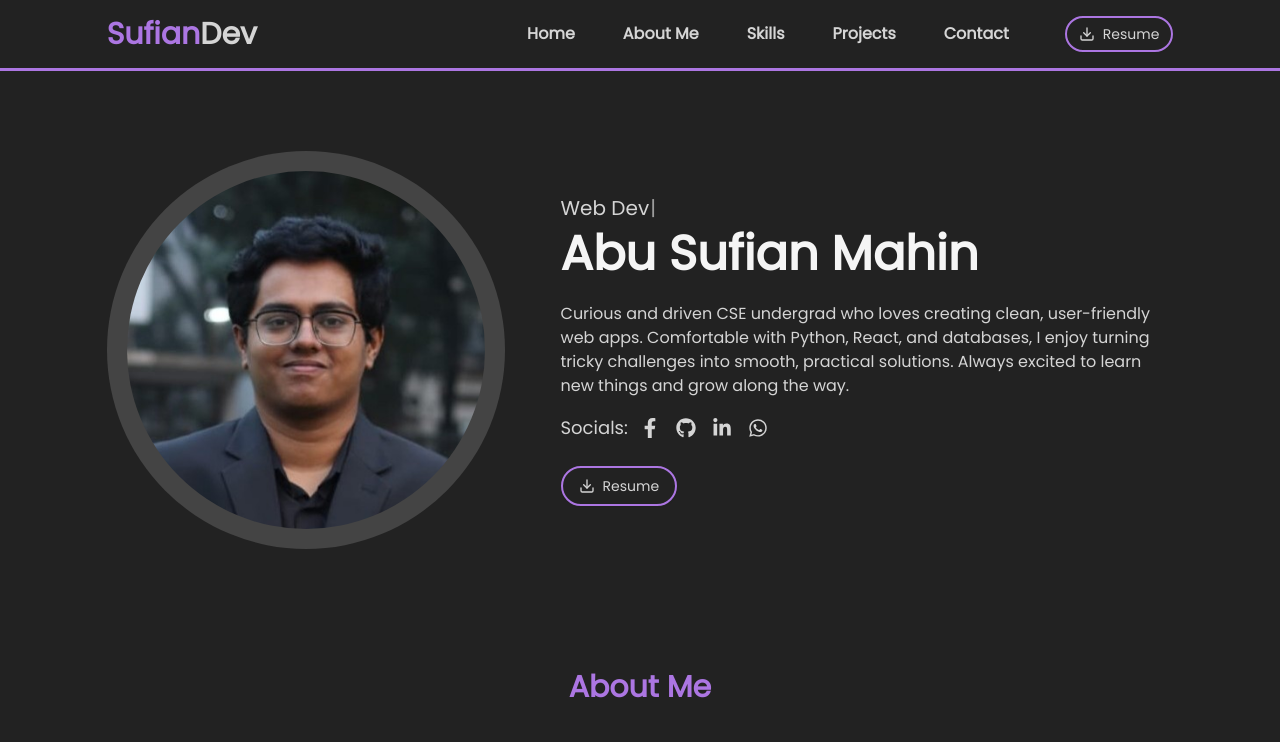
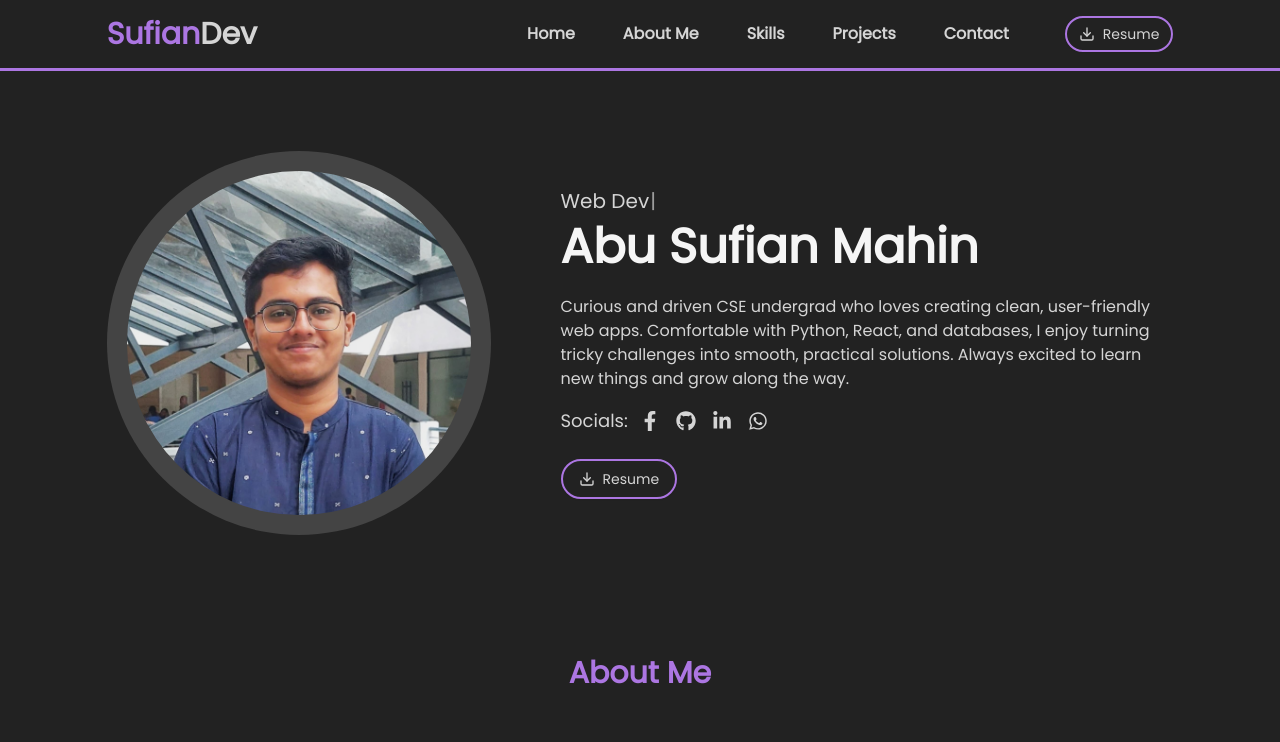
Before and after one commit to AbuSufianMahin/portfolio, a React (Vite) app: page / in a window 1280 px wide. Shown: the top 742 px of the page. Built offline with nearby package versions, Linux system fonts and the light colour scheme.

Commit message:
changed profile picture

```diff
--- a/src/Components/Pages/HomeLayoutPages/Home/Header/Header.jsx
+++ b/src/Components/Pages/HomeLayoutPages/Home/Header/Header.jsx
@@ -1,13 +1,7 @@
-import portfolioDP from "../../../../../assets/Images/porfolio-dp.jpg";
+import sufianPotrait from "../../../../../assets/Images/sufian-potrait.jpg";
 import { Button } from "../../../../ui/button";
 import { Download } from "lucide-react";
 import Typewriter from "typewriter-effect";
-import {
-  FaFacebookF,
-  FaWhatsapp,
-  FaGithub,
-  FaLinkedinIn,
-} from "react-icons/fa";
 import SocialIcons from "../../../../Common/SocialIcons";
 
 const Header = () => {
@@ -21,10 +15,12 @@ const Header = () => {
     <section id="home" className="py-12 lg:py-20">
       <div className="w-11/12 md:w-10/12 max-w-6xl mx-auto flex flex-col md:flex-row text-center md:text-left items-center gap-6 lg:gap-10">
         <div className="md:flex-4 lg:flex-2">
-          <div className="p-5 rounded-full bg-[#444444]">
-            <div className="rounded-full overflow-hidden">
-              <img src={portfolioDP} alt="" className="w-full" />
-            </div>
+          <div className="p-5 rounded-full bg-[#444444] h-96 w-96 overflow-hidden">
+            <img
+              src={sufianPotrait}
+              alt=""
+              className="w-full h-full rounded-full object-cover"
+            />
           </div>
         </div>
         <div className="text-[#d5d5d5] text-xl md:flex-5 lg:flex-3 px-4">
```
Also changed, not shown: src/assets/Images/porfolio-dp.jpg (deleted), src/assets/Images/sufian-potrait.jpg (added).
